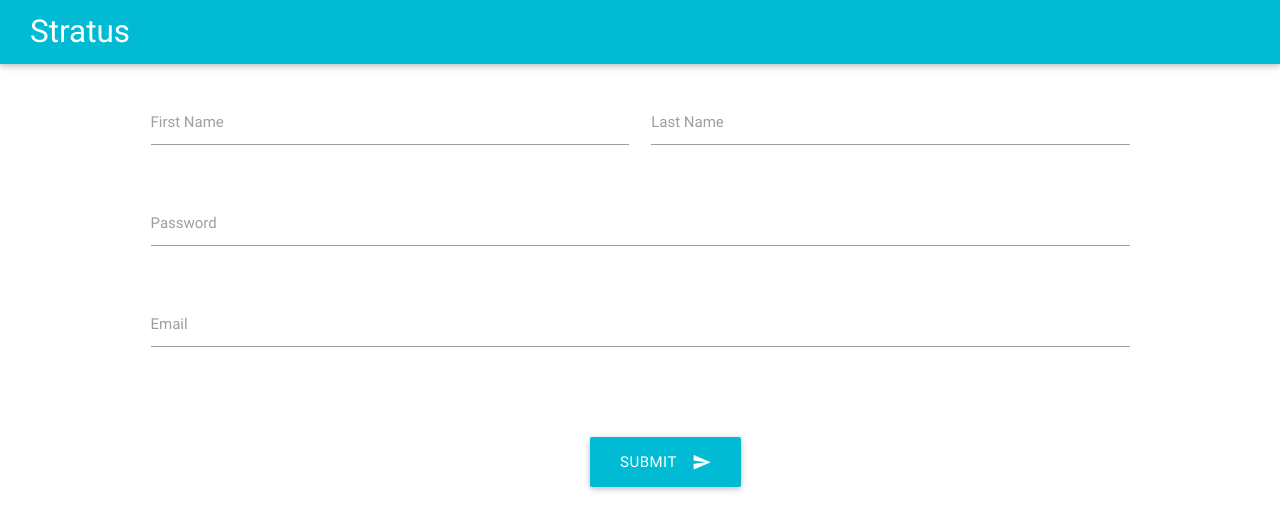
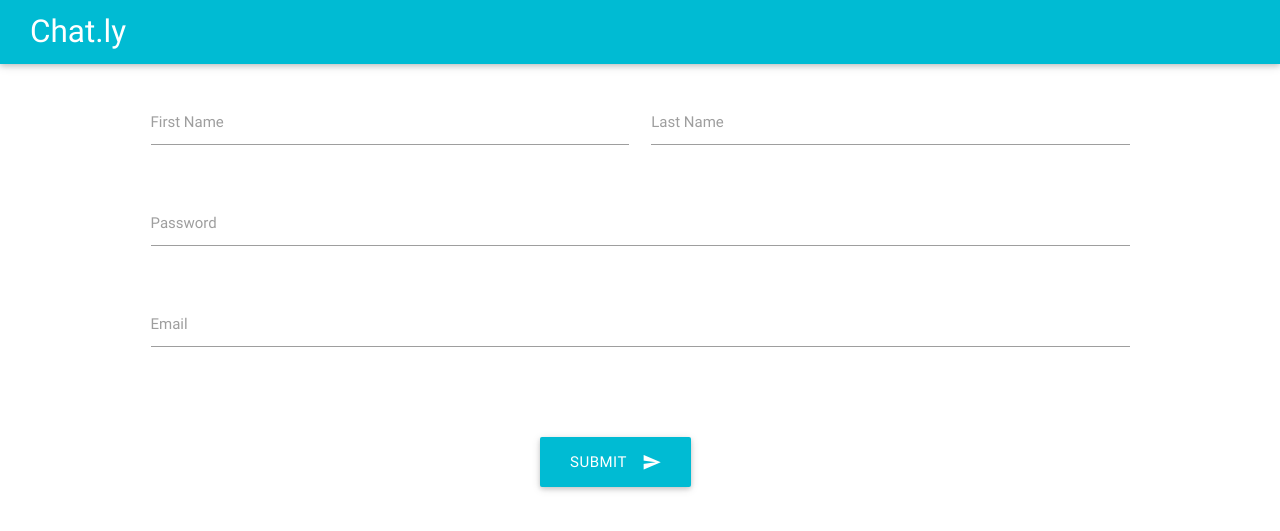
Before and after one commit to wccosby/Chatly_web, a Flask app: page / in a window 1280 px wide. Shown: the top 531 px of the page. Run offline with Flask 2, Linux system fonts and the light colour scheme; some libraries are stand-ins or nearby versions.

Commit message:
updating name to chat.ly

```diff
--- a/app/static/css/main.css
+++ b/app/static/css/main.css
@@ -26,7 +26,7 @@ nav .brand-logo {
 }
 
 .login-submit {
-    margin-left:45%;
+    margin-left:40%;
     margin-top:50px;
     height:50px;
 }
--- a/app/templates/base.html
+++ b/app/templates/base.html
@@ -10,7 +10,7 @@
         <meta name="viewport" content="width=device-width, initial-scale=1.0"/>
         <nav>
             <div class="nav-wrapper">
-                <a href="#" class="brand-logo">Stratus</a>
+                <a href="#" class="brand-logo">Chat.ly</a>
                 <ul id="nav-mobile" class="right hide-on-med-and-down">
                     <!-- {% if logged_in %}
                         <li><a href="sass.html">Sass</a></li>
```
Also changed, not shown: app/ml_models/save/5_models/vocab/idx_to_word.json (added, +1 -0 lines), app/ml_models/save/5_models/vocab/vocab_map.json (added, +1 -0 lines), app/data/app.db, 6 other files.
